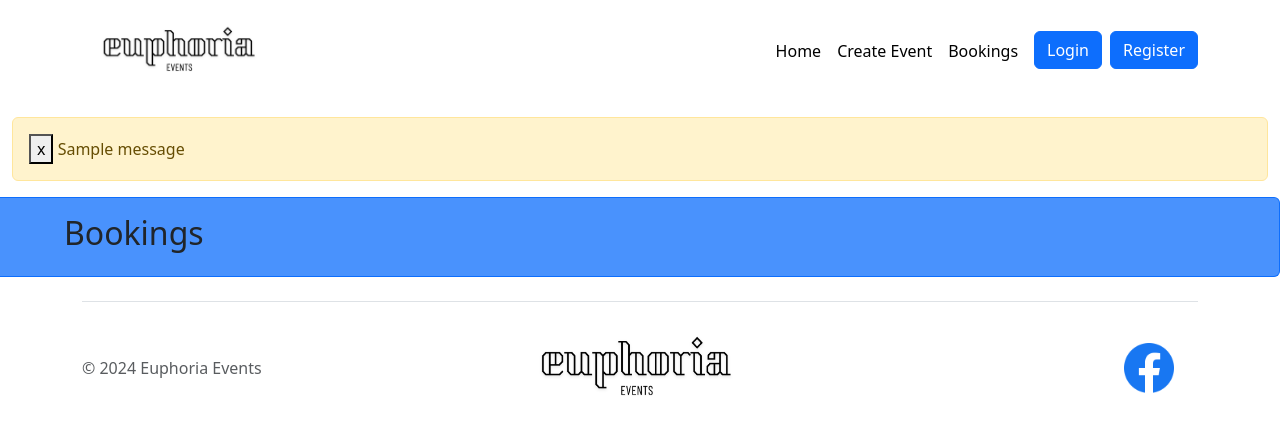
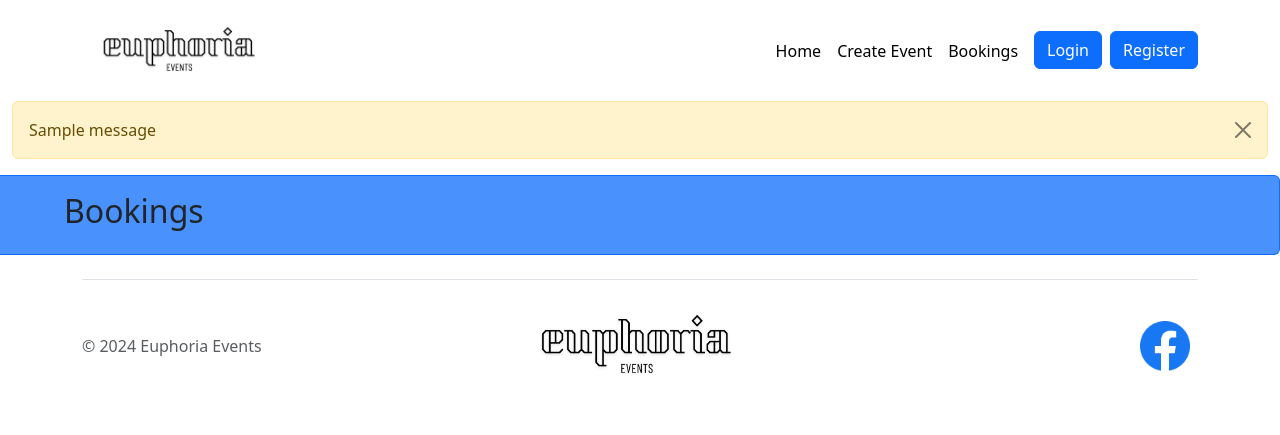
Before and after one commit to brendanpetersen/group-31, a Flask app: page /bookings in a window 1280 px wide. Shown: the top 435 px of the page. Run offline with Flask 3, Linux system fonts and the light colour scheme; tables that the repository leaves empty hold one stand-in row (values such as "Sample post"); one stand-in notice (Sample message) is shown; some libraries are stand-ins or nearby versions.

Commit message:
updated base.html file to add button functionality

```diff
--- a/templates/base.html
+++ b/templates/base.html
@@ -1,81 +1,82 @@
-<!-- Bootstrap -->
-
 <!doctype html>
 <html lang="en">
 <head>
+    <meta charset="utf-8">
+    <meta name="viewport" content="width=device-width, initial-scale=1">
     <link href="https://cdn.jsdelivr.net/npm/bootstrap@5.3.3/dist/css/bootstrap.min.css" rel="stylesheet" integrity="sha384-QWTKZyjpPEjISv5WaRU9OFeRpok6YctnYmDr5pNlyT2bRjXh0JMhjY6hW+ALEwIH" crossorigin="anonymous">
     <script src="https://cdn.jsdelivr.net/npm/bootstrap@5.3.3/dist/js/bootstrap.bundle.min.js" integrity="sha384-YvpcrYf0tY3lHB60NNkmXc5s9fDVZLESaAA55NDzOxhy9GkcIdslK1eN7N6jIeHz" crossorigin="anonymous"></script>
-    <meta charset="utf-8">
-    <meta name="viewport" content="width=device-width, initial-scale=1">
-
+    <title>{% block title %}Euphoria Events{% endblock %}</title>
+</head>
 <body>
     <!-- Header -->
     <header>
-
         <!-- Navbar -->
         <nav class="navbar navbar-expand-lg navbar-light bg-white">
             <div class="container">
-    <a class="navbar-brand" href="index.html"><img
-            src="img/logo.png"
-            alt="euphoria events"
-            width="200"
-            height="75">
-    <div class="collapse navbar-collapse justify-content-end"
-        id="navbarSupportedContent">
-      <ul class="navbar-nav
+                <a class="navbar-brand" href="{{ url_for('main.index') }}">
+                    <img src="img/logo.png" alt="euphoria events" width="200" height="75">
+                </a>
+                <div class="collapse navbar-collapse justify-content-end" id="navbarSupportedContent">
+                    <ul class="navbar-nav">
                         <li class="nav-item">
-          <a class="nav-link active" aria-current="page" href="index.html">Home</a>
+                            <a class="nav-link active" aria-current="page" href="{{ url_for('main.index') }}">Home</a>
                         </li>
                         <li class="nav-item">
-          <a class="nav-link active" aria-current="page" href="create-event.html">Create Event</a>
+                            <a class="nav-link active" aria-current="page" href="{{ url_for('upcoming.create') }}">Create Event</a>
                         </li>
                         <li class="nav-item">
-          <a class="nav-link active" aria-current="page" href="bookings.html">Bookings</a>
+                            <a class="nav-link active" aria-current="page" href="{{ url_for('main.bookings') }}">Bookings</a>
                         </li>
                         <li class="nav-item">
-          <a href="login.html" type="button" class="flex-shrink-1 btn btn-primary ms-2">Login</a>
+                            <a href="{{ url_for('auth.login') }}" type="button" class="flex-shrink-1 btn btn-primary ms-2">Login</a>
                         </li>
                         <li class="nav-item">
-          <a href="register.html" type="button" class="flex-shrink-1 btn btn-primary ms-2">Register</a>
+                            <a href="{{ url_for('auth.register') }}" type="button" class="flex-shrink-1 btn btn-primary ms-2">Register</a>
                         </li>
                     </ul>
                 </div>
             </div>
         </nav>
-<p>
-        <!-- Code for using Flask flash -->
+
+        <!-- Flash Messages -->
         <div class="container-fluid">
             {% with messages = get_flashed_messages() %}
                 {% if messages %}
-            {% for message in get_flashed_messages() %}
-            <div class="alert alert-warning">
-                <button type="button" class="close" data-dismiss="alert" aria-label="close">x</button>
-                {{message}}
+                    {% for message in messages %}
+                        <div class="alert alert-warning alert-dismissible fade show" role="alert">
+                            {{ message }}
+                            <button type="button" class="btn-close" data-bs-dismiss="alert" aria-label="Close"></button>
                         </div>
                     {% endfor %}
                 {% endif %}
             {% endwith %}
         </div>
-        {% block header %}
 
-        {% endblock %}
-
+        {% block header %}{% endblock %}
     </header>
 
-    {% block content %}
+    <!-- Main Content -->
+    <main>
+        {% block content %}{% endblock %}
+    </main>
 
-    {% endblock %}
-
+    <!-- Footer -->
     <footer class="footer">
-       <footer>
         <div class="container">
-  <footer class="d-flex flex-wrap justify-content-between align-items-center py-3 my-4 border-top">
+            <div class="d-flex flex-wrap justify-content-between align-items-center py-3 my-4 border-top">
                 <p class="col-md-4 mb-0 text-body-secondary">&copy; 2024 Euphoria Events</p>
-    <a  class="col-md-4 d-flex align-items-center justify-content-center mb-3 mb-md-0 me-md-auto link-body-emphasis text-decoration-none">
-      <img src="img/logo.png" width="250" height="100"</a>
+                <a class="col-md-4 d-flex align-items-center justify-content-center mb-3 mb-md-0 me-md-auto link-body-emphasis text-decoration-none">
+                    <img src="img/logo.png" width="250" height="100">
+                </a>
                 <ul class="nav col-md-4 justify-content-end">
-      <li class="nav-item"><a class="nav-link px-2 text-body-secondary"><img src="img/facebook.png" width="50" height="50" </a></li>
+                    <li class="nav-item">
+                        <a class="nav-link px-2 text-body-secondary" href="#">
+                            <img src="img/facebook.png" width="50" height="50" alt="Facebook">
+                        </a>
+                    </li>
                 </ul>
+            </div>
+        </div>
     </footer>
-</div>
+</body>
 </html>
```
Lines whose indentation alone changed are shown as unchanged.
